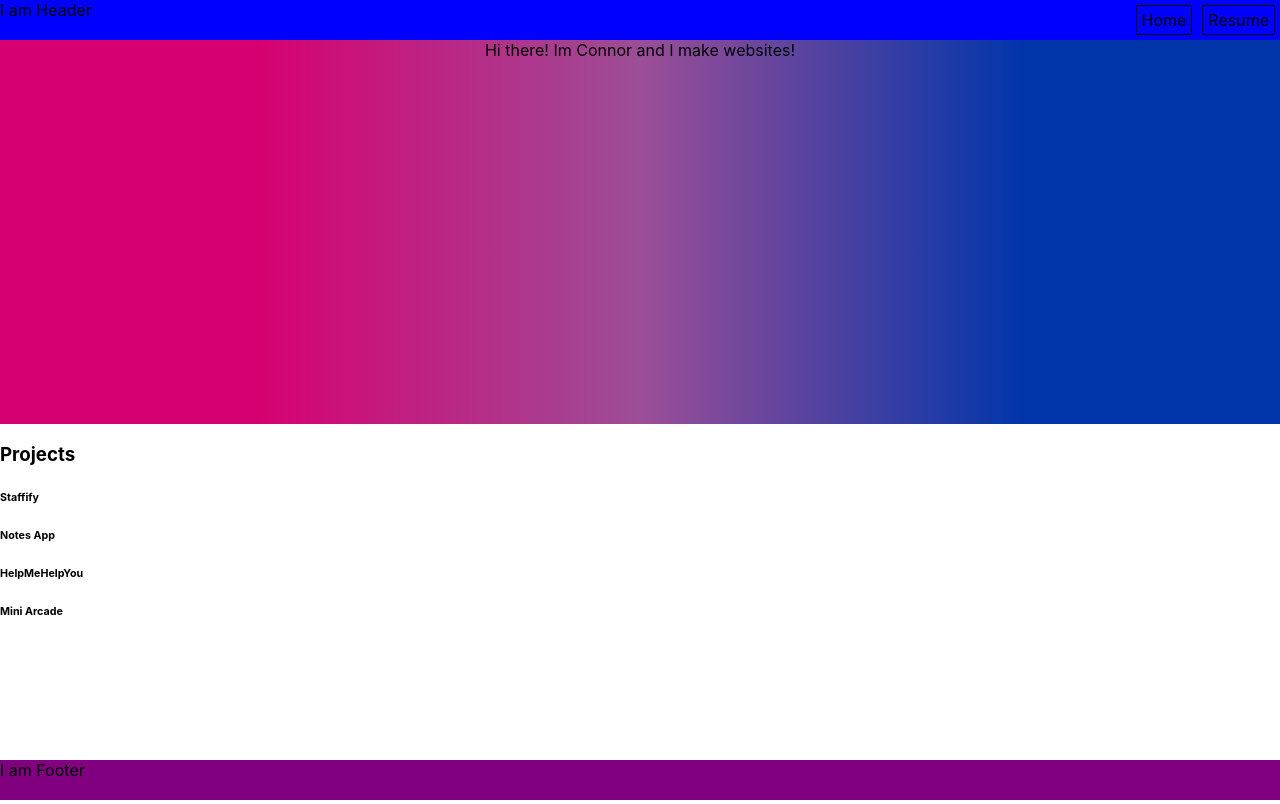
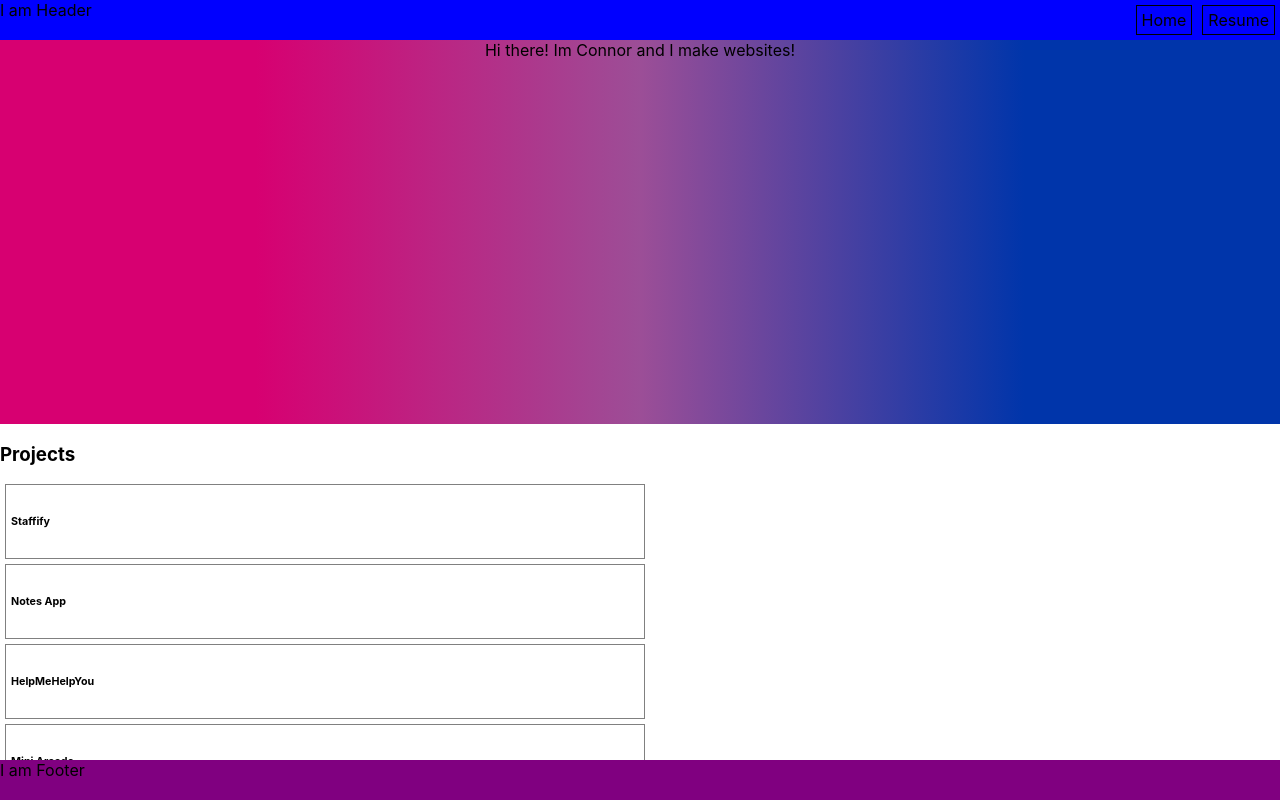
Before and after one commit to CD-Mackay/personal_site, a Next.js app: page / in a window 1280 px wide. Built offline with nearby package versions, Linux system fonts and the light colour scheme.

Commit message:
style projectcard

```diff
--- a/Components/ProjectCard/ProjectCard.js
+++ b/Components/ProjectCard/ProjectCard.js
@@ -2,7 +2,7 @@ import styles from './ProjectCard.module.css';
 
 export default function ProjectCard({name}) {
   return (
-    <div>
+    <div className={styles.card}>
       <h6>{name}</h6>
     </div>
   )
--- a/Components/ProjectCard/ProjectCard.module.css
+++ b/Components/ProjectCard/ProjectCard.module.css
@@ -0,0 +1,6 @@
+.card {
+  padding: 5px;
+  border: 1px solid gray;
+  margin: 5px;
+  width: 50%;
+}
```
